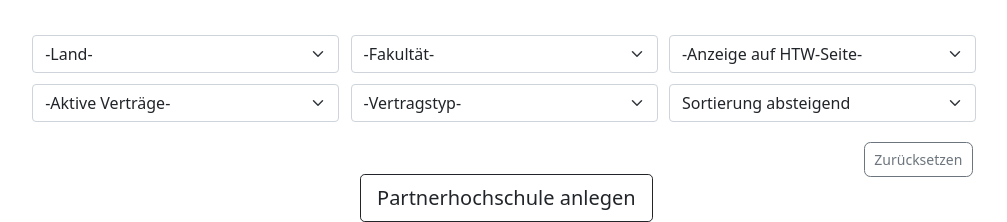
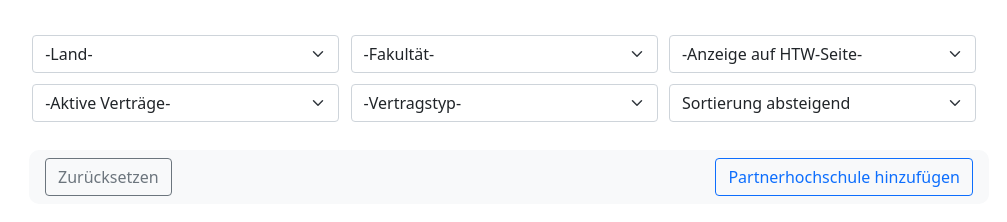
Before and after one commit to jay-hae/SE-Projekt-I3, a Flask app: page /homepage/institutes in a window 1280 px wide. Shown: the part 56-278 px from the top of the page, without its empty margins (131-1138 px from the left). Run offline with Flask 2, Linux system fonts and the light colour scheme; data that the repository does not hold is empty.

Commit message:
Update design for buttons

```diff
--- a/src/Prototyp/flaskProject Kopie/templates/institutes.html
+++ b/src/Prototyp/flaskProject Kopie/templates/institutes.html
@@ -95,15 +98,15 @@
                         <option id="asc" value="d">Sortierung aufsteigend</option>
                     </select>
                 </form>
-                <button class="btn btn-sm btn-outline-secondary" id="fil_reset">Zurücksetzen</button>
             </div>
         </div>
-        <br>
+
+        <div class="add-hs mt-2 mb-2 ps-3 bg-light d-flex navbar text-center rounded-border">
+            <button class="btn btn-outline-secondary" id="fil_reset">Zurücksetzen</button>
+            <button type="button" class="btn btn-outline-primary me-3" id="btn_hs_add"> Partnerhochschule hinzufügen </button>
+        </div>
         <!-- Tabelle für die Partnerhochschulen -->
         <div id="tbl">
-            <div class="add-hs text-center">
-                <button type="button" class="btn btn-lg btn-outline-dark" id="btn_hs_add"> Partnerhochschule anlegen </button>
-            </div>
             <table class="table table-hover">
                 <thead>
                     <tr>
--- a/src/Prototyp/flaskProject Kopie/templates/modal_functionality_general.js
+++ b/src/Prototyp/flaskProject Kopie/templates/modal_functionality_general.js
@@ -41,6 +41,7 @@ function modal_button_events() {
     });
     $(' .close_modal_add').on('click', function (){
         $('#modal_add').toggle();
+        $('#modal_add_mentor').toggle();
     });
     $(' .close_modal_edit').on('click', function (){
         $('#first_slide').show();
--- a/src/Prototyp/flaskProject Kopie/templates/style.css
+++ b/src/Prototyp/flaskProject Kopie/templates/style.css
@@ -67,14 +66,6 @@
   padding: 0.4rem 0.6rem;
 }
 
-#fil_reset {
-  float: right;
-  padding: 0.4rem 0.6rem;
-  border-radius: 0.4rem;
-  margin-top: 1rem;
-  margin-right: 1rem;
-}
-
 #filter_form {
   width: 100%;
   display: grid;
@@ -91,17 +82,13 @@
   margin: auto;
 }
 
-.add-hs button {
-  margin-left: 7.5rem;
-}
-
 /* Buttons */
-
-#btn_mentor {
-  padding-left: 0px;
-}
 
 .table-wrap {
   height: 200px;
   overflow-y: auto;
 }
+
+.rounded-border {
+  border-radius: 10px;
+}
```
Also changed, not shown: other parts of src/Prototyp/flaskProject Kopie/templates/institutes.html (+4 -1 lines), other parts of src/Prototyp/flaskProject Kopie/templates/style.css (+0 -1 lines), src/Prototyp/flaskProject Kopie/templates/mentor.html (+12 -8 lines).
